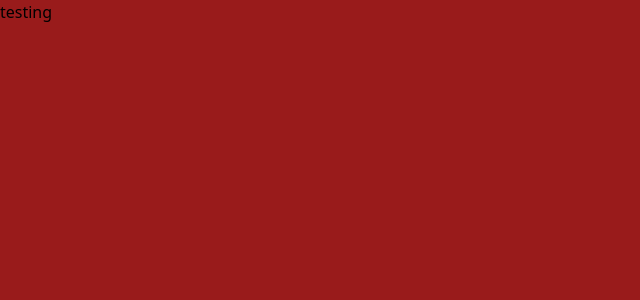
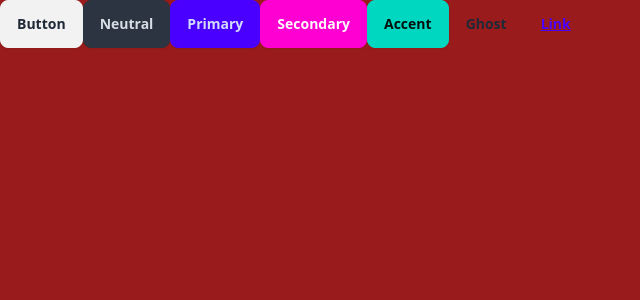
Before and after one commit to T-Rajeev30/MergePad, a React (Vite) app in the folder Frontend/: page / in a window 1280 px wide. Shown: the top 300 px of the page, without its empty margins (0-640 px from the left). Built offline with nearby package versions, Linux system fonts and the light colour scheme.

Commit message:
Setup of Daisy ui

```diff
--- a/Frontend/package.json
+++ b/Frontend/package.json
@@ -19,6 +19,7 @@
     "@types/react-dom": "^18.3.5",
     "@vitejs/plugin-react": "^4.3.4",
     "autoprefixer": "^10.4.21",
+    "daisyui": "^4.12.24",
     "eslint": "^9.17.0",
     "eslint-plugin-react": "^7.37.2",
     "eslint-plugin-react-hooks": "^5.0.0",
--- a/Frontend/src/App.jsx
+++ b/Frontend/src/App.jsx
@@ -1,7 +1,15 @@
 function App() {
   return (
     <>
-      <div className="bg-red-800 h-screen w-full">testing </div>
+      <div className="bg-red-800 h-screen w-full">
+        <button className="btn">Button</button>
+        <button className="btn btn-neutral">Neutral</button>
+        <button className="btn btn-primary">Primary</button>
+        <button className="btn btn-secondary">Secondary</button>
+        <button className="btn btn-accent">Accent</button>
+        <button className="btn btn-ghost">Ghost</button>
+        <button className="btn btn-link">Link</button>
+      </div>
     </>
   );
 }
--- a/Frontend/tailwind.config.js
+++ b/Frontend/tailwind.config.js
@@ -1,8 +1,10 @@
+import daisyui from "daisyui";
+
 /** @type {import('tailwindcss').Config} */
 export default {
   content: ["./index.html", "./src/**/*.{js,ts,jsx,tsx}"],
   theme: {
     extend: {},
   },
-  plugins: [],
+  plugins: [daisyui],
 };
```
Also changed, not shown: 1 other file (tests, documents, lock files or other folders).
